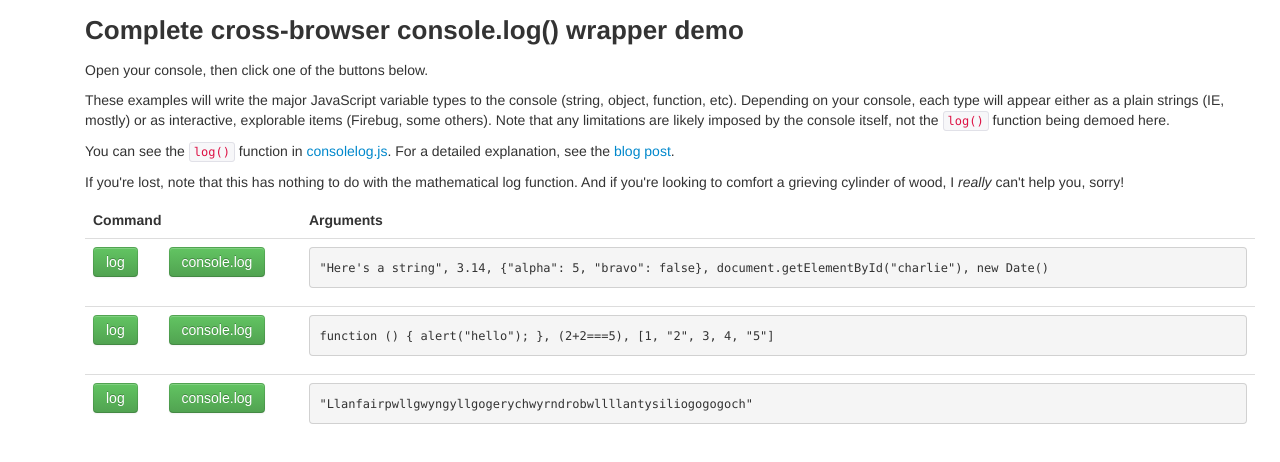
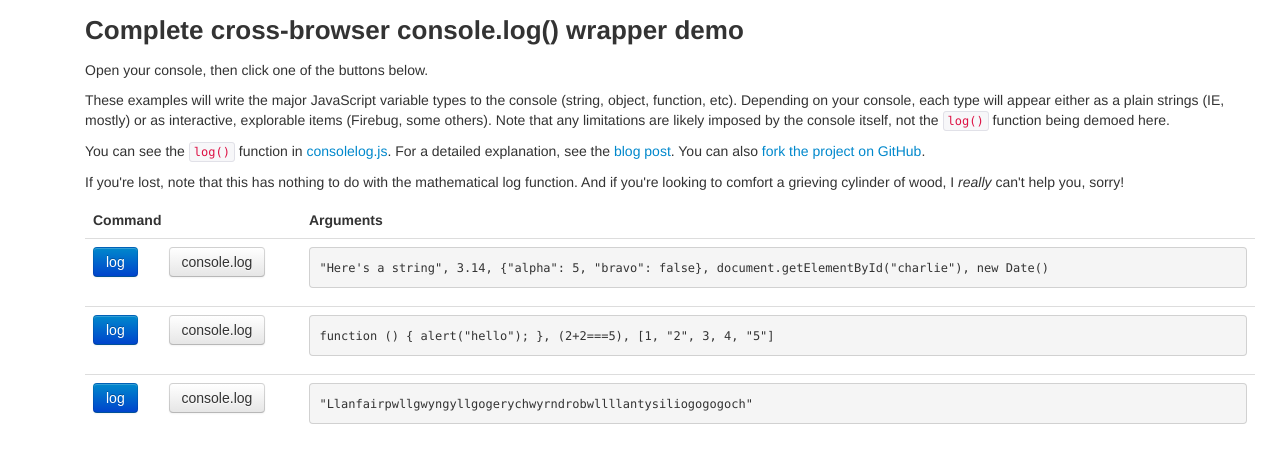
Before and after one commit to patik/console.log-wrapper, a plain HTML site: page demo/index.html in a window 1280 px wide. Drawn offline with Linux system fonts and the light colour scheme.

Commit message:
demo tweaks

```diff
--- a/demo/index.html
+++ b/demo/index.html
@@ -14,7 +14,7 @@
       <h1>Complete cross-browser console.log() wrapper demo</h1>
       <p>Open your console, then click one of the buttons below.</p>
       <p>These examples will write the major JavaScript variable types to the console (string, object, function, etc). Depending on your console, each type will appear either as a plain strings (IE, mostly) or as interactive, explorable items (Firebug, some others). Note that any limitations are likely imposed by the console itself, not the <code>log()</code> function being demoed here.</p>
-      <p>You can see the <code>log()</code> function in <a href="consolelog.js">consolelog.js</a>. For a detailed explanation, see the <a href="http://patik.com/blog/complete-cross-browser-console-log/">blog post</a>.</p>
+      <p>You can see the <code>log()</code> function in <a href="consolelog.js">consolelog.js</a>. For a detailed explanation, see the <a href="http://patik.com/blog/complete-cross-browser-console-log/">blog post</a>. You can also <a href="https://github.com/cpatik/console.log-wrapper/">fork the project on GitHub</a>.</p>
       <p>If you're lost, note that this has nothing to do with the mathematical log function. And if you're looking to comfort a grieving cylinder of wood, I <em>really</em> can't help you, sorry!</p>
     </div>
     <div class="span12">
@@ -28,27 +28,27 @@
         <tbody>
           <tr>
             <td>
-              <input type="button" class="btn btn-success" data-method="log" data-command="a" value="log"></td>
+              <input type="button" class="btn btn-primary" data-method="log" data-command="a" value="log"></td>
             <td>
-              <input type="button" class="btn btn-success" data-method="console" data-command="a" value="console.log"></td>
+              <input type="button" class="btn" data-method="console" data-command="a" value="console.log"></td>
             <td>
               <pre><code>"Here's a string", 3.14, {"alpha": 5, "bravo": false}, document.getElementById("charlie"), new Date()</code></pre>
             </td>
           </tr>
           <tr>
             <td>
-              <input type="button" class="btn btn-success" data-method="log" data-command="b" value="log"></td>
+              <input type="button" class="btn btn-primary" data-method="log" data-command="b" value="log"></td>
             <td>
-              <input type="button" class="btn btn-success" data-method="console" data-command="b" value="console.log"></td>
+              <input type="button" class="btn" data-method="console" data-command="b" value="console.log"></td>
             <td>
               <pre><code>function () { alert("hello"); }, (2+2===5), [1, "2", 3, 4, "5"]</code></pre>
             </td>
           </tr>
           <tr>
             <td>
-              <input type="button" class="btn btn-success" data-method="log" data-command="c" value="log"></td>
+              <input type="button" class="btn btn-primary" data-method="log" data-command="c" value="log"></td>
             <td>
-              <input type="button" class="btn btn-success" data-method="console" data-command="c" value="console.log"></td>
+              <input type="button" class="btn" data-method="console" data-command="c" value="console.log"></td>
             <td>
               <pre><code>"Llanfairpwllgwyngyllgogerychwyrndrobwllllantysiliogogogoch"</code></pre>
             </td>
```
